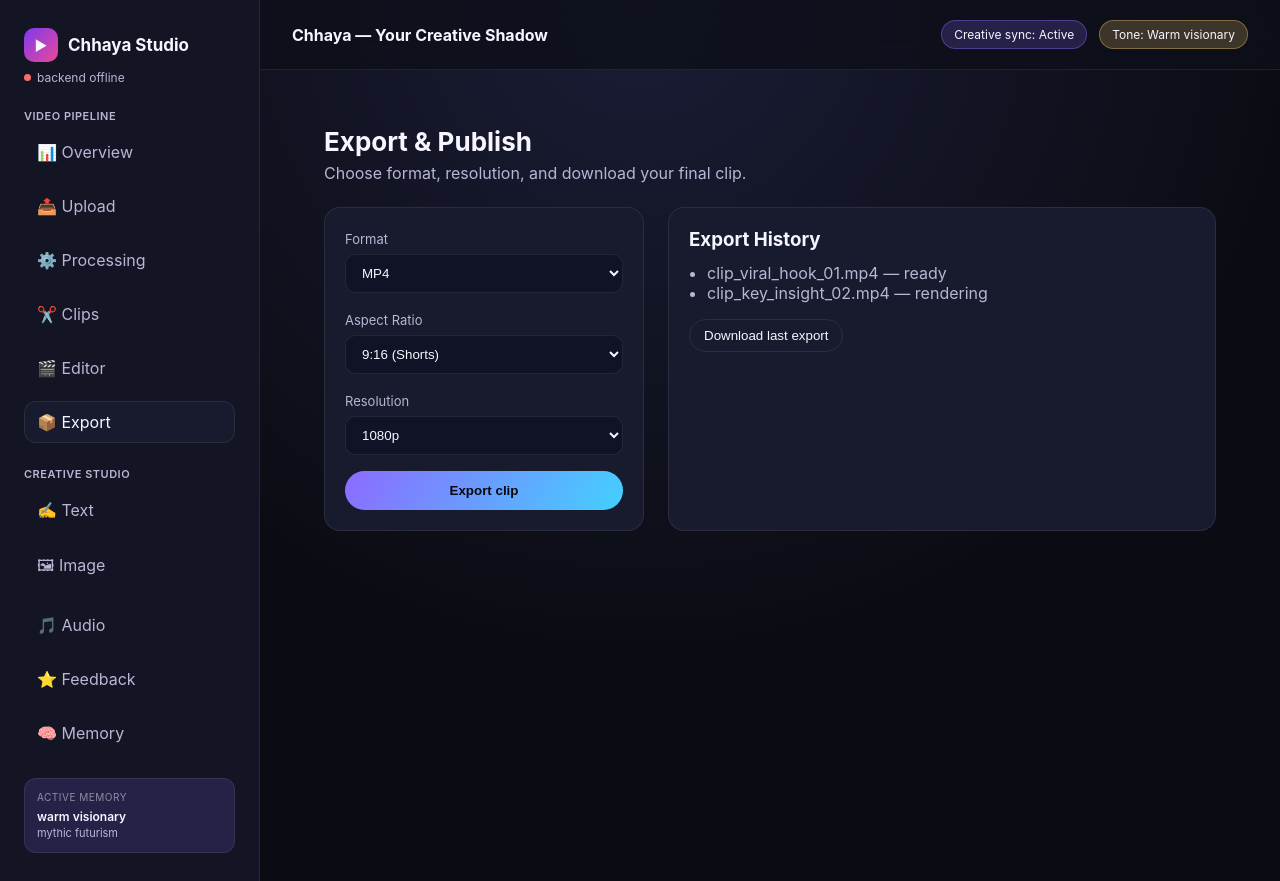
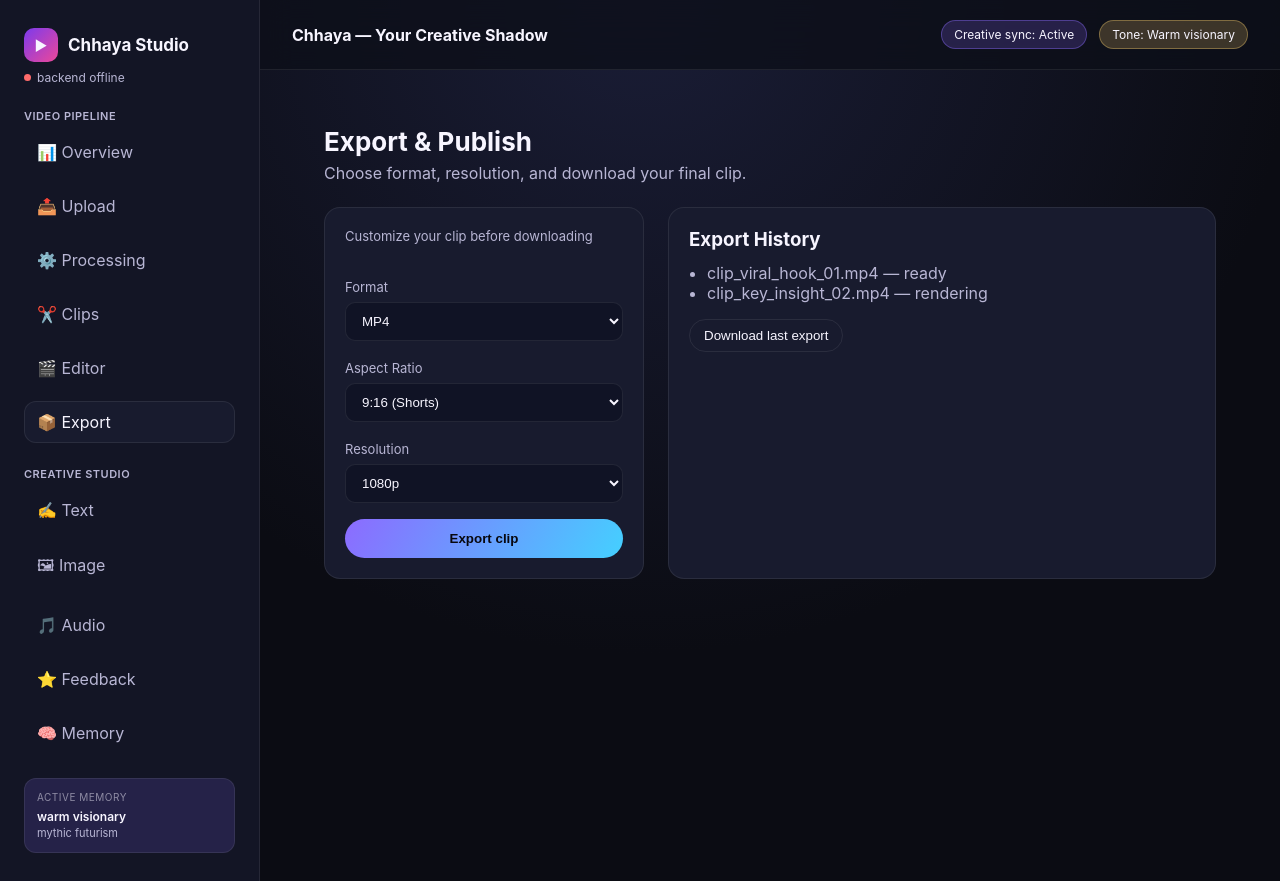
Before and after one commit to AbhayKTS/gla2, a React (Vite) app in the folder frontend/: page /export in a window 1280 px wide. Built offline with nearby package versions, Linux system fonts and the light colour scheme; no server answers.

Commit message:
add export customization hint for better user guidance

```diff
--- a/frontend/src/components/pages/ExportPage.tsx
+++ b/frontend/src/components/pages/ExportPage.tsx
@@ -9,6 +9,7 @@ const ExportPage = () => {
       />
       <div className="split">
         <div className="panel controls">
+          <p style={{ color: "var(--text-muted)", marginBottom: 16, fontSize: 13 }}>Customize your clip before downloading</p>
           <div className="control-group">
             <label>Format</label>
             <select>
```
